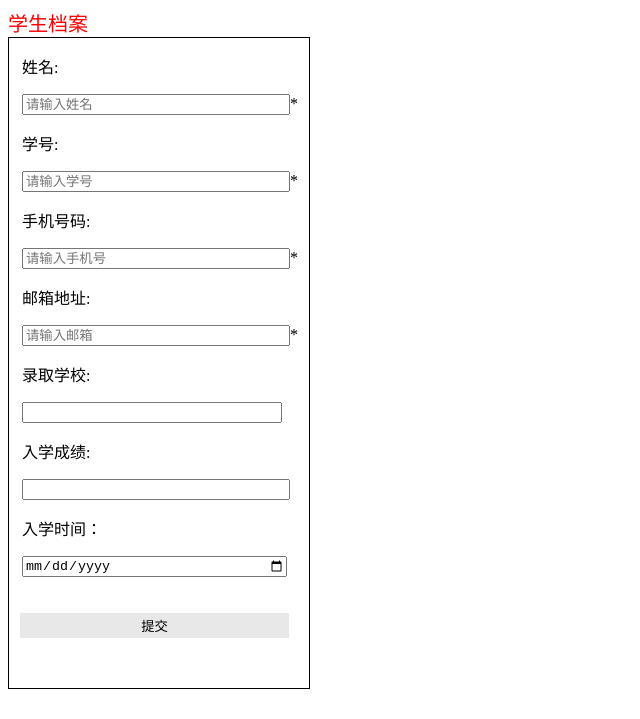
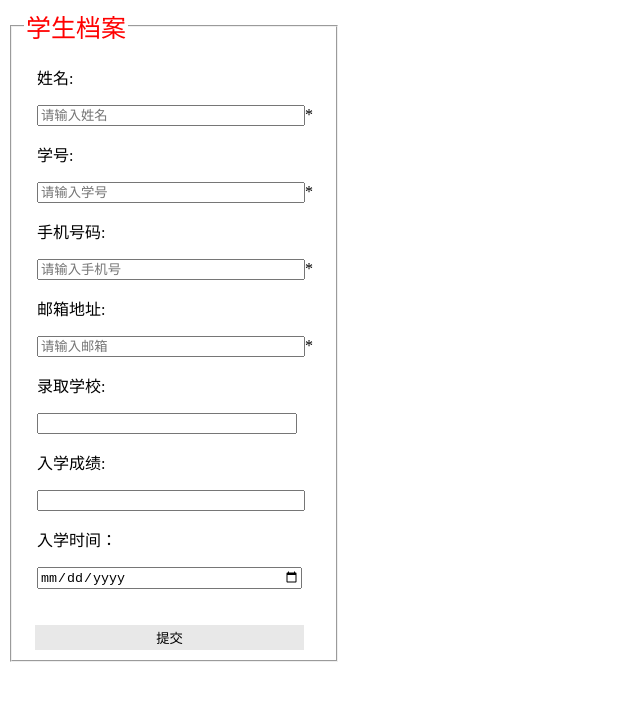
Before and after one commit to CuteMelissa/homework1, a plain HTML site: page index.html in a window 1280 px wide. Shown: the part 81-800 px from the top of the page, without its empty margins (0-640 px from the left). Drawn offline with Linux system fonts and the light colour scheme.

Commit message:
Update index.html

```diff
--- a/index.html
+++ b/index.html
@@ -10,11 +10,6 @@
 		#file{
 			color: red;
 			font-size: 20px;
-		}
-		#form{
-			border: 1px solid black;
-			width: 300px;
-			height: 650px;
 		}
 		#name>input{
 			width: 260px;
@@ -45,9 +40,10 @@
 <body>
 	<header>
 		<h1>学生信息</h1>
-		<nav id="file">学生档案</nav>
     </header>
 	<form action="" method="get" id="form">
+		<fieldset style="width: 300px;">
+			<legend style="color: red;font-size: 25px;">学生档案</legend>
 		<div id="box">
 			<div id="name">
 				<p>姓名:</p>
@@ -88,6 +84,7 @@
 		<div id="btn">
 		    <button type='button' style="width: 269px;height: 25px;background-color: rgba(224, 224, 224, 0.74);border: rgba(224, 224, 224, 0.74);">提交</button>
 		</div>
+		</fieldset>
 	</form>
 	<script>
 
```
